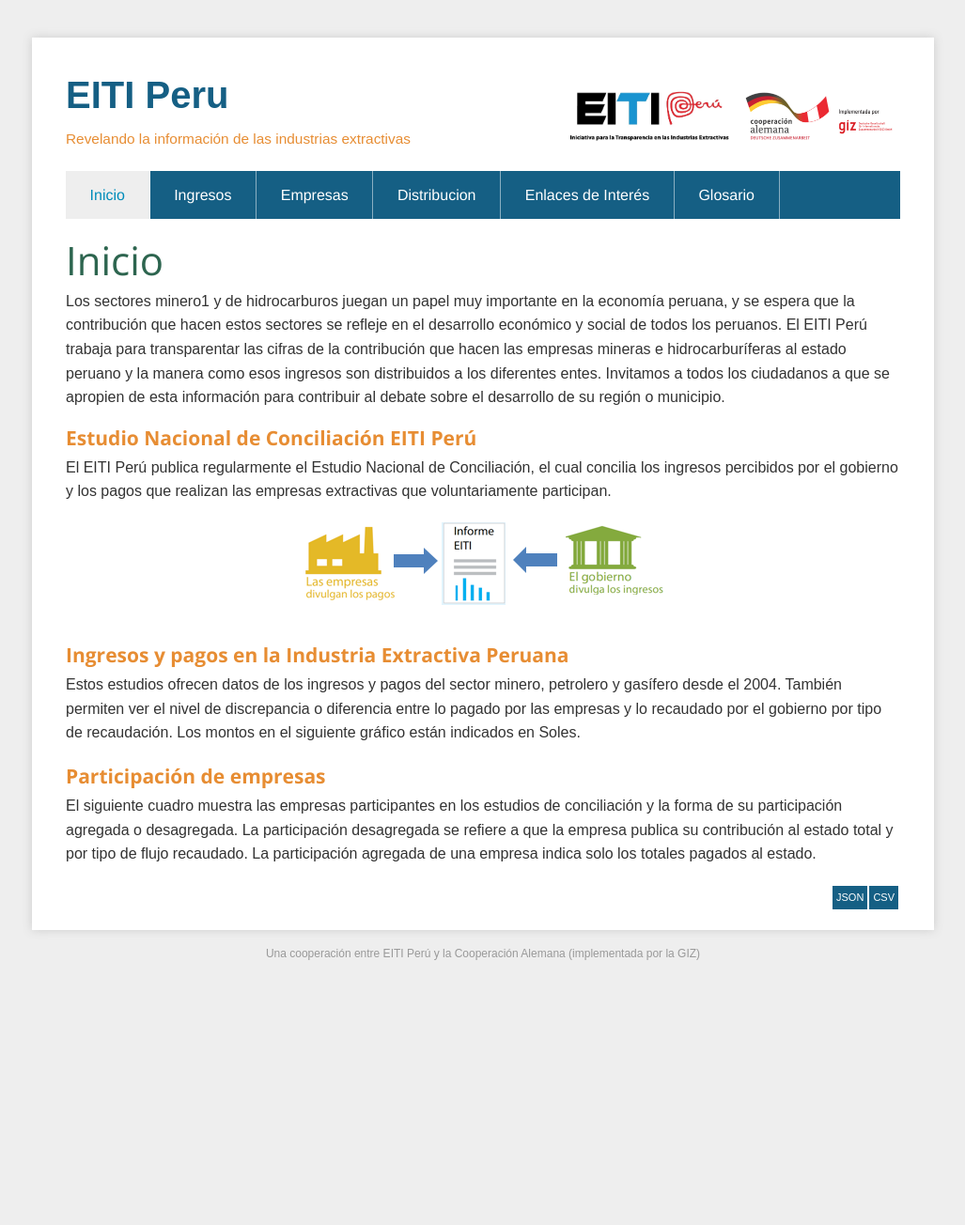
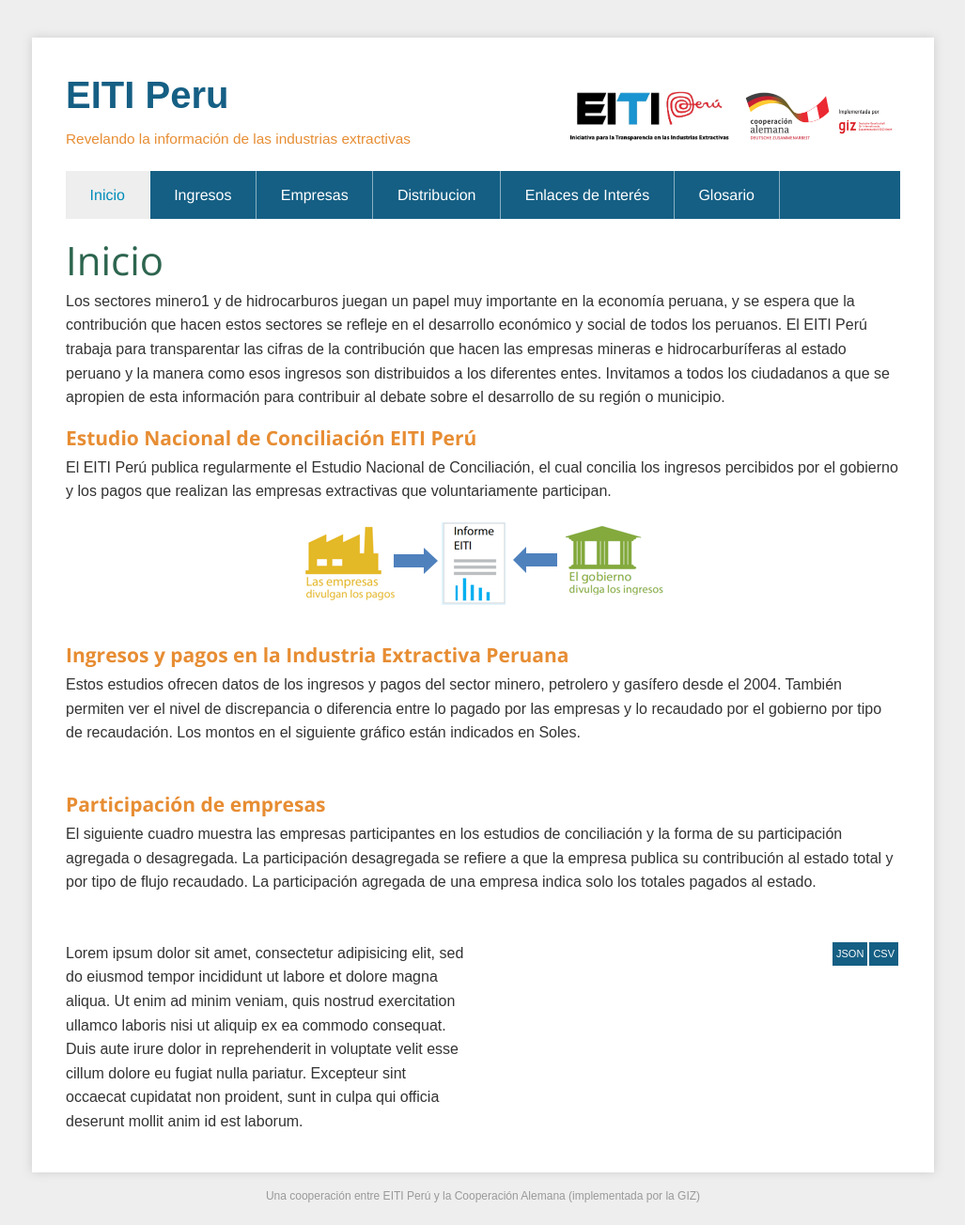
Before and after one commit to eiti-peru/data-app, a Jekyll site: the page built from index.html, in a window 1280 px wide. Shown: the whole page at 94% size, without its empty margins (126-1153 px from the left). Built offline with Jekyll 4.4.1, drawn with Linux system fonts in a browser that asks for light colours; nearby versions of some CDN libraries; Markdown is read by kramdown in place of the engine named in the settings; comment, search, counter and statistics services are not loaded; before the commit the page ends 1046 px from its top, so only the background shows below that.

Commit message:
fix front page

```diff
--- a/_config.yml
+++ b/_config.yml
@@ -1,7 +1,7 @@
 safe:        false
 port: 4000
-url: http://eiti-peru.github.io/data-app
-#url: http://localhost:4000
+#url: http://eiti-peru.github.io/data-app
+url: http://localhost:4000
 
 destination: ./_site
 plugins:     ./_plugins
--- a/_includes/editables/glosario/index.html
+++ b/_includes/editables/glosario/index.html
@@ -1,5 +1,5 @@
 <div class='row spacetop'>
-  <div class='large-9 columns'>
+  <div class='large-12 columns'>
     <h2>Agregación</h2>
     <p>
       Un método de presentación de información mediante el cual los pagos realizados por compañías individuales se consolidan y no pueden ser identificados individualmente en un Informe EITI publicado. También puede referirse a la consolidación de distintos tipos de pagos realizados por una compañía de modo que los tipos de pagos individuales no puedan identificarse.
--- /dev/null
+++ b/_includes/editables/start/participacion2.html
@@ -0,0 +1 @@
+<p>Lorem ipsum dolor sit amet, consectetur adipisicing elit, sed do eiusmod tempor incididunt ut labore et dolore magna aliqua. Ut enim ad minim veniam, quis nostrud exercitation ullamco laboris nisi ut aliquip ex ea commodo consequat. Duis aute irure dolor in reprehenderit in voluptate velit esse cillum dolore eu fugiat nulla pariatur. Excepteur sint occaecat cupidatat non proident, sunt in culpa qui officia deserunt mollit anim id est laborum.</p>
--- a/index.html
+++ b/index.html
@@ -17,14 +17,17 @@
   <div id="companies-government-diff"> </div>
 </div>
 </div>
-<div class='row'>
+<div class='row spacetop'>
   <div class='large-12 columns'>
     {% include editables/start/participacion.html %}
     <div id="companies-vs-studies-bar-chart"> </div>
   </div>
 </div>
-<div class='row'>
-  <div class='large-6 large-offset-6 columns'>
+<div class='row spacetop'>
+  <div class='large-6 columns'>
+    {% include editables/start/participacion2.html %}
+  </div>
+  <div class='large-6 columns'>
      <div id="aggregation-pie-chart"> </div>
     <ul class='years download'>
       <li class='year-toggle'>
@@ -53,10 +56,9 @@
   GChart.dataTable('colDiff', function(dataTable){
     // Columns
     var year = 0, currency = 1, gov = 2, comp = 3;
-
     var options = {
       legend: { position: 'right' },
-      chartArea: {top: 20, width: 600},
+      chartArea: {top: 20, width: 600, height: 250, bottom: 10},
       height: 280,
       vAxis: {format:'###,###,###,###'}
     };
```
